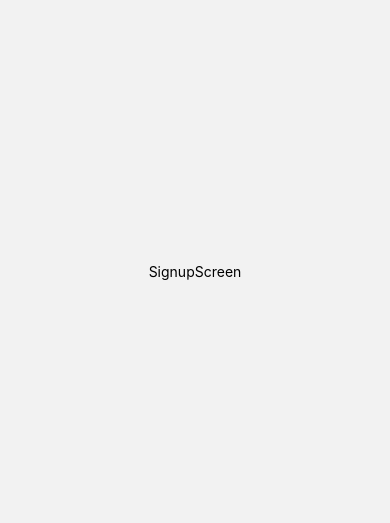
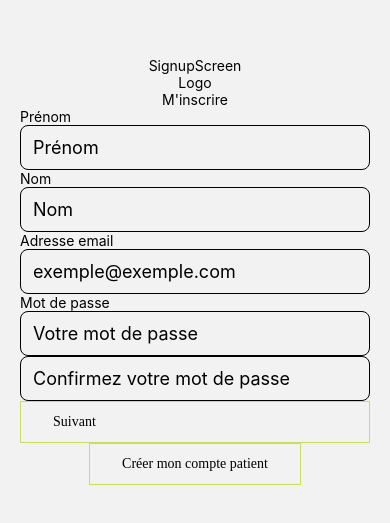
Before and after one commit to Alyssa-Deloffre/lucem, a React Native app in the folder frontend/: screen /Signup in a window 390 px wide. Shown: the part 151-674 px from the top of the page. Built offline with nearby package versions, Linux system fonts and the light colour scheme.

Commit message:
'Work on SignupPatient'

```diff
--- a/frontend/components/SignupPatient.jsx
+++ b/frontend/components/SignupPatient.jsx
@@ -1,18 +1,57 @@
 import React from "react";
 import { useState, useEffect } from "react";
 import { useSelector, useDispatch } from 'react-redux'
-import { SafeAreaViewView, Text, TouchableOpacity, KeyboardAvoidingView, StyleSheet, TextInput, View } from 'react-native'
+import { SafeAreaView, Text, TouchableOpacity, KeyboardAvoidingView, StyleSheet, TextInput, View } from 'react-native'
 import { checkEmail, isMissingInputSignup } from "../modules/checkConnectionInputs";
+import ButtonRegular from "./buttons/ButtonRegular"
+import Input from "./inputs/input";
+import { current } from "@reduxjs/toolkit";
+
 
 
 
 export default function SignupPatient() {
+    const [currentScreen, setCurrentScreen] = useState(1)
+
+    const [firstname, setFirstname] = useState('')
+    const [name, setName] = useState('')
+    const [email, setEmail] = useState('')
+
+    const [password, setPassword] = useState('')
+    const [passwordConfirmation, setPasswordConfirmation] = useState('')
+    const [passwordValidated, setPasswordValidate] = useState(false)
+
+    const handleMandatory = () => {
+        handlePassword()
+        if (firstname, name, email, passwordValidated) {
+            setCurrentScreen(currentScreen + 1)
+        }
+
+    }
+
+    const handleOptional = () => {
+
+    }
+
+    const handlePassword = () => {
+        if (password === passwordConfirmation) {
+            setPasswordValidate(true)
+        }
+
+    }
+
+    const handleReturn = () => {
+        if (currentScreen > 1) {
+
+            setCurrentScreen(currentScreen - 1)
+        }
+    }
 
 
 
 
     return (
-        <SafeAreaViewView>
+        <SafeAreaView>
             <View style={styles.container}>
                 <View>
                     <Text>Logo</Text>
@@ -20,15 +59,39 @@ export default function SignupPatient() {
                 <View>
                     <Text>M'inscrire</Text>
                 </View>
+
                 <View>
-                    <Text>Inputs</Text>
-                </View>
-                <View>
-                    {ButtonRegular('test', 'suivant')}
-                </View>
+        {currentScreen === 1 && <><Input label='Prénom' placeholder='Prénom' />
+        <Input label='Nom' placeholder='Nom' />
+        <Input label='Adresse email' placeholder='exemple@exemple.com' />
+        <Input label='Mot de passe' placeholder='Votre mot de passe' />
+        <Input placeholder='Confirmez votre mot de passe' />
+
+        <ButtonRegular text='Suivant' onPress={() => handleMandatory()}/></>}
+        </View>
+
+
+        {currentScreen === 2 && <><Input label='Téléphone' placeholder='Téléphone' />
+            <Input label='Date de naissance' placeholder='Date de naissance' />
+            <ButtonRegular text='Retour' onPress={() => (handleReturn())} type='buttonLittleRegular'/>
+            <ButtonRegular text='Passer' onPress={() => (setCurrentScreen(currentScreen + 1))} type='buttonLittleRegular'/>
+
+            <ButtonRegular text='Suivant' onPress={() => (setCurrentScreen(currentScreen + 1))}/></>
+        }
+
+        {currentScreen === 3 && <>
+            <Input label='Votre psychologue' placeholder='Cherchez le nom de votre psychologue' />
+            <ButtonRegular text='Retour' onPress={() => (handleReturn())} type='buttonLittleRegular'/>
+
+            <ButtonRegular text='Valider' onPress={() => (setCurrentScreen(currentScreen + 1))}/>
+
+
+        </>}
+
+                <ButtonRegular text='Créer mon compte patient' onPress={console.log('click')} type='buttonRegular' />
 
             </View>
-        </SafeAreaViewView>
+        </SafeAreaView>
     )
 }
 
--- a/frontend/components/buttons/ButtonRegular.jsx
+++ b/frontend/components/buttons/ButtonRegular.jsx
@@ -18,13 +18,23 @@ const styles = StyleSheet.create({
     buttonRegular: {
         borderColor: COLOR_GREEN[600],
         borderWidth: 1,
+paddingVertical : 12,
+paddingHorizontal : 32
     },
     buttonStroke: {
         borderColor: 'red',
-        borderWidth: 1
+        borderWidth: 1,
+        paddingVertical : 12,
+        paddingHorizontal : 32
     },
     buttonText : {
-        fontFamily: 'MontserratAlternates-Regular',
+        fontFamily: 'Quicksand',
 
+    },
+    buttonLittleRegular : {
+        borderColor: 'purple',
+        borderWidth: 1,
+        paddingVertical : 6,
+        paddingHorizontal : 16
     }
 })
--- a/frontend/components/inputs/input.jsx
+++ b/frontend/components/inputs/input.jsx
@@ -1,13 +1,18 @@
-import React, {useState} from "react";
+import React, {useState, useEffect} from "react";
+import { use } from "react";
 import {TextInput, View, Text, StyleSheet} from 'react-native'
 
 export default function Input ({label, placeholder, errorMessage, value, onChangeText}) {
 
     const [error, setError] = useState(false)
 
-    if (value === "") {
-        setError(true)
-    }
+    useEffect (() => {
+
+        if (value === "") {
+            setError(true)
+        }
+
+    }, [])
 
     return (
         <View>
--- a/frontend/screens/Signin.jsx
+++ b/frontend/screens/Signin.jsx
@@ -19,7 +19,7 @@ export default function SigninScreen({ navigation }) {
             </View>
 
             <View>
-                {ButtonRegular('Créer mon compte', navigateToSignup)}
+            <ButtonRegular text='Créer mon compte patient' onPress={navigateToSignup} type='buttonRegular' />
             </View>
 
 
--- a/frontend/screens/Signup.jsx
+++ b/frontend/screens/Signup.jsx
@@ -1,17 +1,22 @@
+import React from "react"
 import { Text, View, StyleSheet, SafeAreaView } from "react-native"
 import SignupPatient from "../components/SignupPatient"
 
-function SignupScreen() {
+
+export default function SignupScreen({navigation}) {
     return (
         <SafeAreaView style={styles.container}>
             <Text>
                 SignupScreen
             </Text>
+            <View>
+            <SignupPatient/>
+
+            </View>
         </SafeAreaView>
     )
 }
 
-export default SignupScreen
 
 const styles = StyleSheet.create({
     container: {
```
